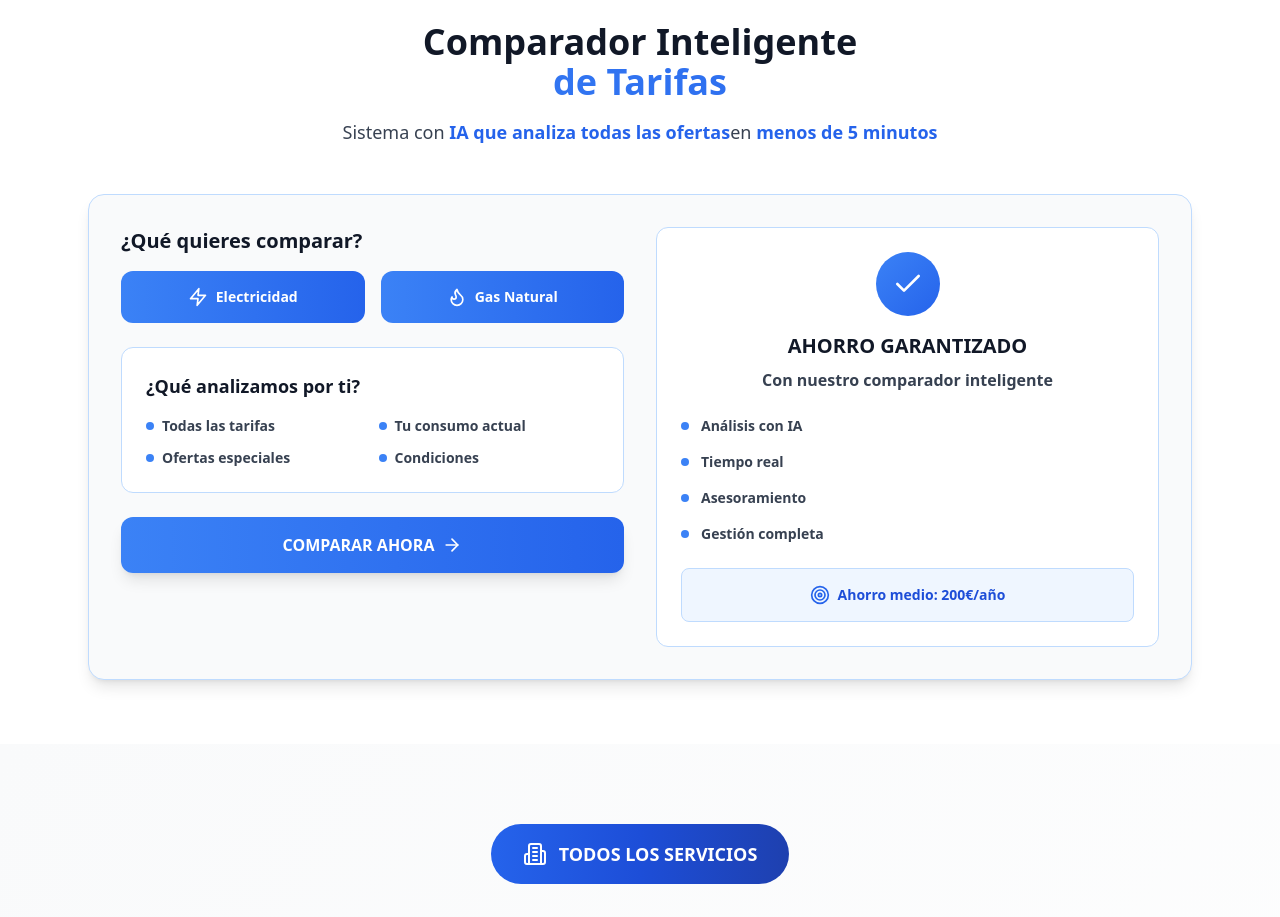
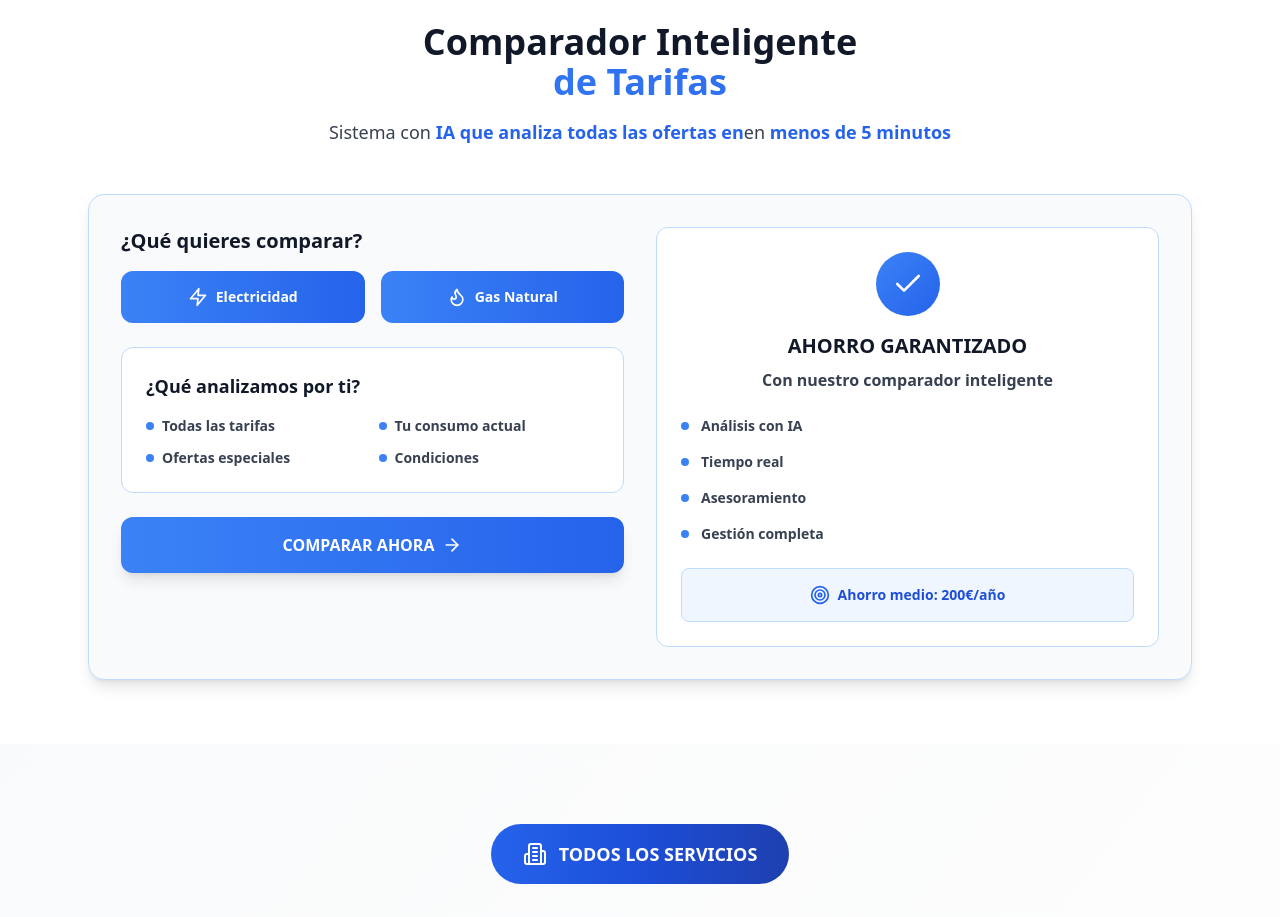
Before and after one commit to sergiconstancevipcoaching/wasabitrader.es, a React (Vite) app: page / in a window 1280 px wide. Shown: the part 3050-3967 px from the top of the page. Built offline with nearby package versions, Linux system fonts and the light colour scheme.

Commit message:
Corregir espaciado en texto de ofertas

```diff
--- a/src/components/ComparisonSection.tsx
+++ b/src/components/ComparisonSection.tsx
@@ -18,7 +18,7 @@ export default function ComparisonSection() {
             </span>
           </h2>
           <p className="text-base sm:text-lg text-gray-700 max-w-3xl mx-auto px-4">
-            Sistema con <span className="text-blue-600 font-black">IA que analiza todas las ofertas</span>
+            Sistema con <span className="text-blue-600 font-black">IA que analiza todas las ofertas en</span>
             en <span className="text-blue-600 font-black">menos de 5 minutos</span>
           </p>
         </div>
```
